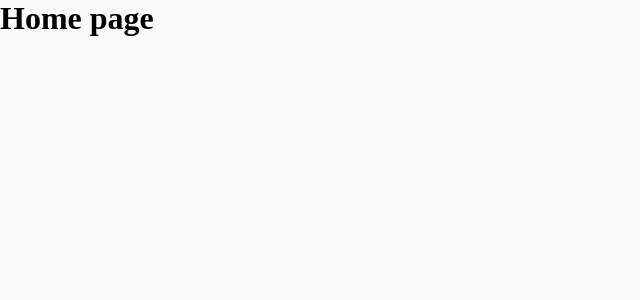
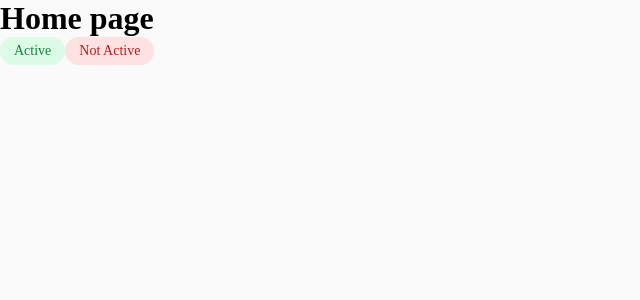
Before and after one commit to SerhiiOberemchuk/crm, a Next.js app: page / in a window 1280 px wide. Shown: the top 300 px of the page, without its empty margins (0-640 px from the left). Built offline with nearby package versions, Linux system fonts and the light colour scheme.

Commit message:
add module styles

```diff
--- a/src/app/page.tsx
+++ b/src/app/page.tsx
@@ -1,7 +1,12 @@
+import ActiveLabel from '@/components/ActiveLabel';
+import NotActiveLabel from '@/components/NotActiveLable';
+
 export default function Home() {
   return (
     <main>
       <h1>Home page</h1>
+      <ActiveLabel>Active</ActiveLabel>
+      <NotActiveLabel>Not Active</NotActiveLabel>
     </main>
   );
 }
--- /dev/null
+++ b/src/components/ActiveLabel.module.css
@@ -0,0 +1,12 @@
+.label {
+    display: inline-flex;
+    border-radius: 28px;
+    padding: 4px 14px;
+    align-items: center;
+    gap: 8px;
+    background-color: #dcfce7;
+    color: #15803d;
+    font-weight: 500;
+    font-size: 14px;
+    line-height: 143%;
+}
--- a/src/components/ActiveLabel.tsx
+++ b/src/components/ActiveLabel.tsx
@@ -1,10 +1,12 @@
 import React from 'react';
-export interface ActiveLabel {
+import style from './ActiveLabel.module.css';
+
+export interface ActiveLabelProps {
   children: React.ReactNode;
 }
 
-function ActiveLabel({ children }: ActiveLabel) {
-  return <span>{children}</span>;
+function ActiveLabel({ children }: ActiveLabelProps) {
+  return <span className={style.label}>{children}</span>;
 }
 
 export default ActiveLabel;
--- /dev/null
+++ b/src/components/NotActiveLabel.module.css
@@ -0,0 +1,12 @@
+.label {
+    display: inline-flex;
+    border-radius: 28px;
+    padding: 4px 14px;
+    align-items: center;
+    gap: 8px;
+    background-color: #fee2e2;
+    color: #b91c1c;
+    font-weight: 500;
+    font-size: 14px;
+    line-height: 143%;
+}
--- /dev/null
+++ b/src/components/NotActiveLable.tsx
@@ -0,0 +1,12 @@
+import React from 'react';
+import style from './NotActiveLabel.module.css';
+
+export interface NotActiveLabelProps {
+  children: React.ReactNode;
+}
+
+function NotActiveLabel({ children }: NotActiveLabelProps) {
+  return <span className={style.label}>{children}</span>;
+}
+
+export default NotActiveLabel;
```
